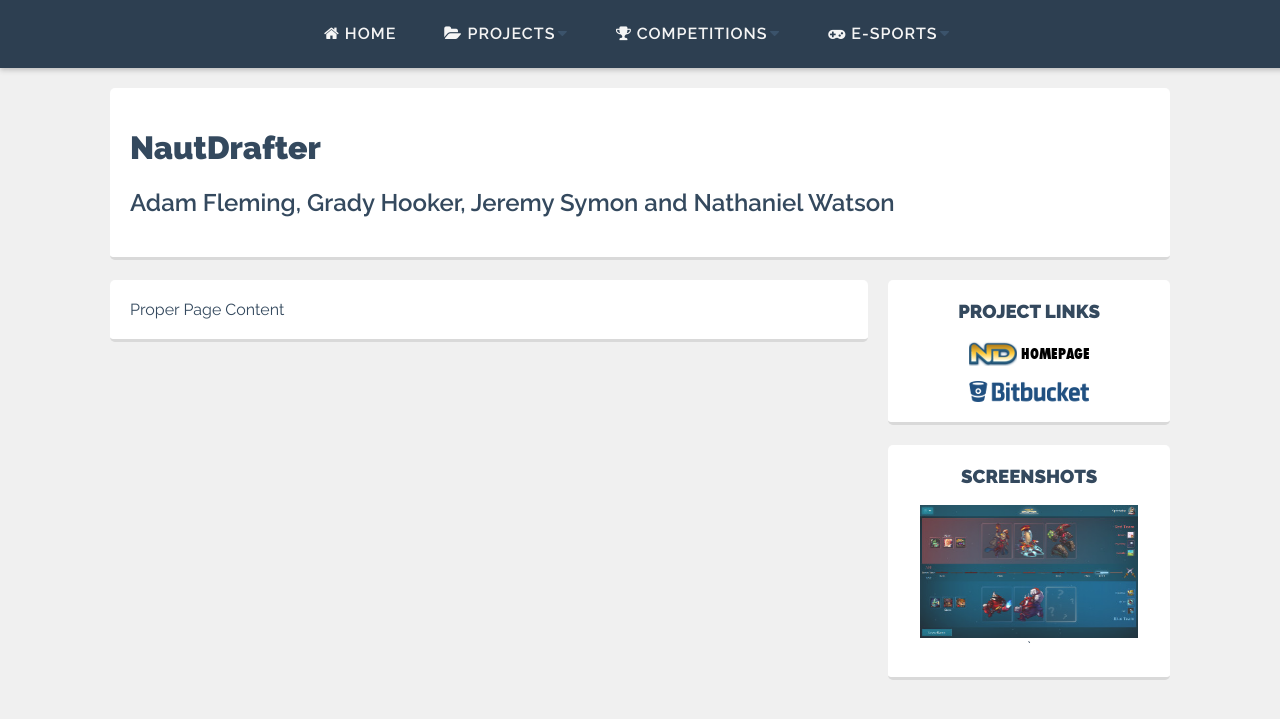
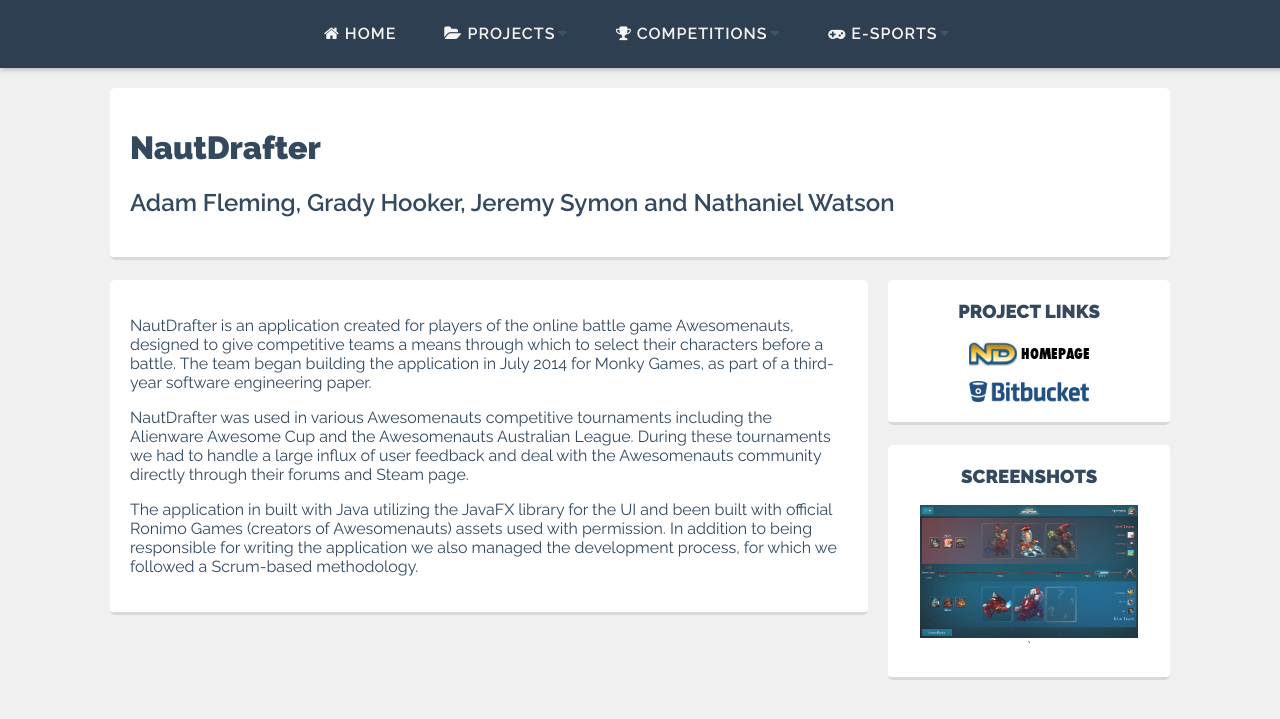
Before and after one commit to Arcton/arcton.github.io, a Jekyll site: the page built from _projects/nautdrafter.html, in a window 1280 px wide. Shown: the top 719 px of the page. Built offline with Jekyll 4.4.1, drawn with Linux system fonts in a browser that asks for light colours; nearby versions of some CDN libraries.

Commit message:
Added Text Content for the NautDrafter project
Most text borrowed from my CV or Nathaniel's website

```diff
--- a/_projects/nautdrafter.html
+++ b/_projects/nautdrafter.html
@@ -21,4 +21,6 @@
   url: https://bitbucket.org/nautdrafter/
   name: BitBucket
 ---
-Proper Page Content
+<p>NautDrafter is an application created for players of the online battle game Awesomenauts, designed to give competitive teams a means through which to select their characters before a battle. The team began building the application in July 2014 for Monky Games, as part of a third-year software engineering paper.</p>
+<p>NautDrafter was used in various Awesomenauts competitive tournaments including the Alienware Awesome Cup and the Awesomenauts Australian League. During these tournaments we had to handle a large influx of user feedback and deal with the Awesomenauts community directly through their forums and Steam page.</p>
+<p>The application in built with Java utilizing the JavaFX library for the UI and been built with official Ronimo Games (creators of Awesomenauts) assets used with permission. In addition to being responsible for writing the application we also managed the development process, for which we followed a Scrum-based methodology.</p>
```
